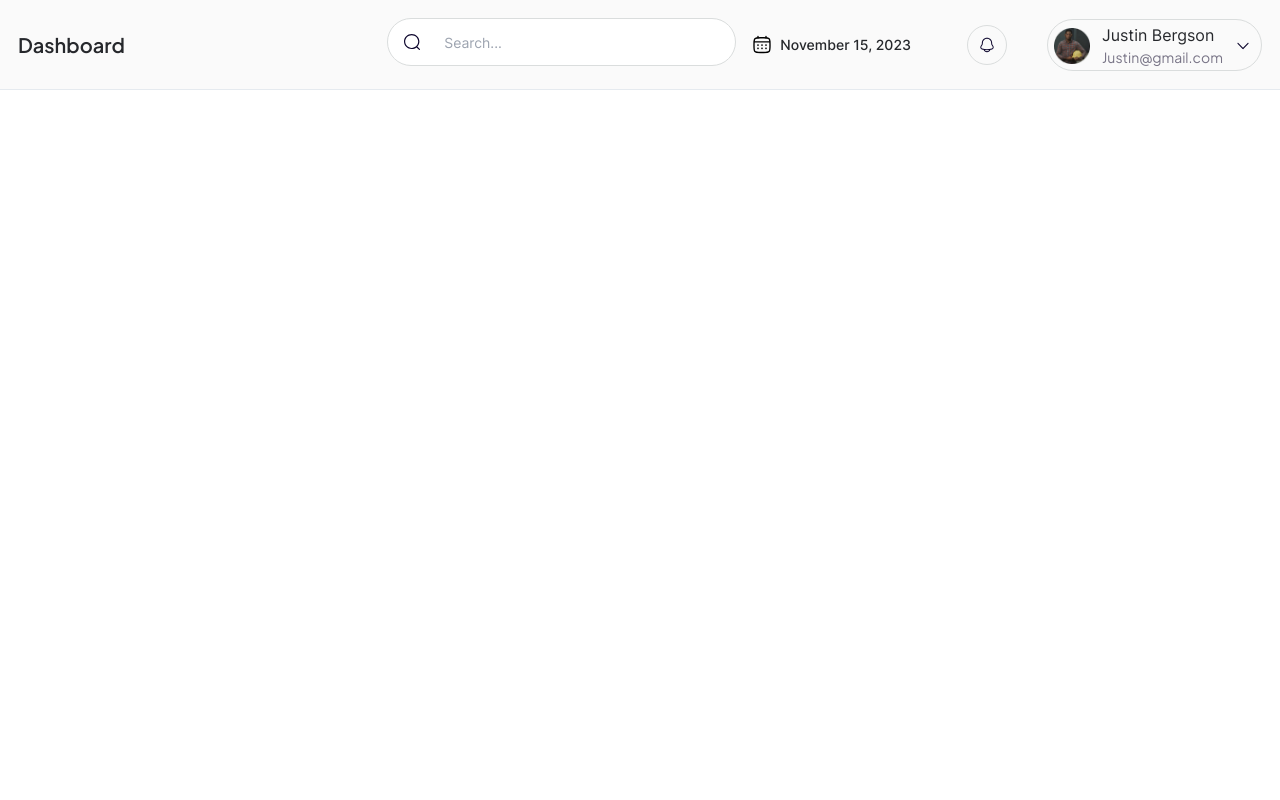
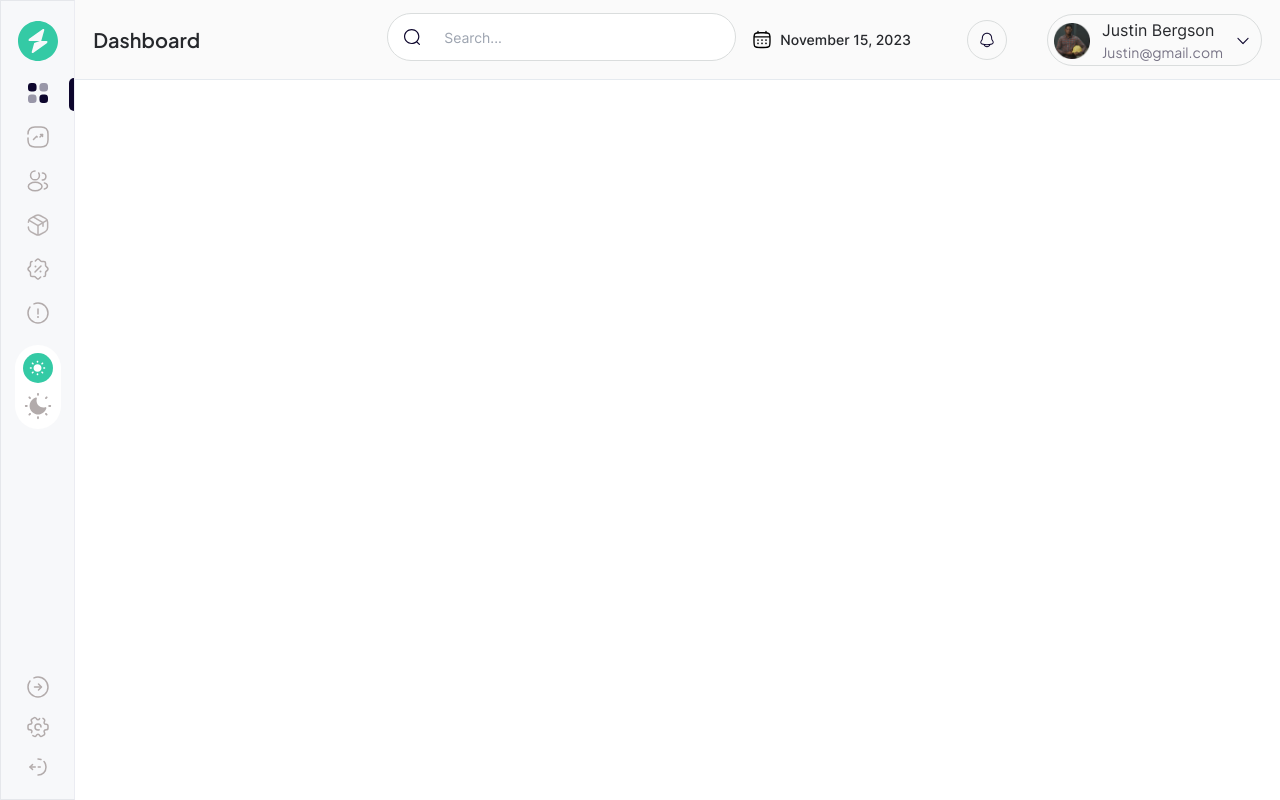
Before and after one commit to Adedoyin-Emmanuel/geegpay-challenge, a React (Vite) app: page / in a window 1280 px wide. Built offline with nearby package versions, Linux system fonts and the light colour scheme.

Commit message:
Feat: Finished sidebar

```diff
--- a/src/components/DashboardHeader/DashboardHeader.tsx
+++ b/src/components/DashboardHeader/DashboardHeader.tsx
@@ -11,7 +11,7 @@ interface DashboardHeaderProps {
 const DashboardHeader = ({ className }: DashboardHeaderProps): JSX.Element => {
   return (
     <div
-      className={`w-full bg-[#FAFAFA] ${className} flex gap-[18px] items-center justify-between p-[18px] border-b border-b-[#E5EAEF]`}
+      className={`w-full h-[5rem]  bg-[#FAFAFA] ${className} flex gap-[18px] items-center justify-between p-[18px] border-b border-b-[#E5EAEF]`}
     >
       <h3 className="text-[#26282C] text-[20px] font-[600] capitalize hidden sm:block">
         dashboard
--- a/src/components/SideNav/SideNav.tsx
+++ b/src/components/SideNav/SideNav.tsx
@@ -1,17 +1,80 @@
-
-import React from "react";
+import Logo from "./../../assets/icons/logo.svg";
+import DashboardIcon from "./../../assets/icons/dashboard-icon.svg";
+import TrendingIcon from "./../../assets/icons/trend-icon.svg";
+import ProfileIcon from "./../../assets/icons/profile-icon.svg";
+import BoxIcon from "./../../assets/icons/box-icon.svg";
+import DiscountIcon from "./../../assets/icons/discount-icon.svg";
+import MoonIcon from "./../../assets/icons/moon-icon.svg";
+import ArrowRightIcon from "./../../assets/icons/arrow-right.svg";
+import SettingsIcon from "./../../assets/icons/settings-icon.svg";
+import LogoutIcon from "./../../assets/icons/logout-icon.svg";
+import SunIcon from "./../../assets/icons/sun-icon.svg";
+import InfoIcon from "./../../assets/icons/info-circle-icon.svg";
 
 interface SideNavProps {
-
+  className?: string;
 }
 
-const SideNav = (): JSX.Element => {
+const SideNav = ({ className }: SideNavProps): JSX.Element => {
+  return (
+    <div
+      className={`min-h-screen max-h-screen w-[80px] py-[20px] gap-[20px] px-[0px]  bg-[#F7F8FA] border-[1px]  border-r-[#EBECF2] flex items-center justify-between flex-col transform  ${className}`}
+    >
+      <section className="flex items-center justify-between flex-col gap-[20px]">
+        <section className="logo flex items-center">
+          <img src={Logo} alt="Logo" />
+        </section>
 
-    return (
-        <div>
-            <h1>SideNav works!</h1>
-        </div>
-    );
-}
+        <section className="logo cursor-pointer">
+          <img src={DashboardIcon} alt="Dashboard icon" />
+          <section className="bg-[#0D062D] h-[2.1rem] absolute top-[4.8rem] right-[0rem]  w-[0.3rem] rounded-tl-lg rounded-bl-lg"></section>
+        </section>
+        <section className="logo">
+          <img src={TrendingIcon} alt="Trend icon" />
+        </section>
+        <section className="logo">
+          <img src={ProfileIcon} alt="Profile icon" />
+        </section>
+        <section className="logo">
+          <img src={BoxIcon} alt="Box icon" />
+        </section>
+        <section className="logo">
+          <img src={DiscountIcon} alt="Discount icon" />
+        </section>
+
+        <section className="logo">
+          <img src={InfoIcon} alt="Info icon" />
+        </section>
+
+        <section className="bg-[#fff] rounded-[100px] flex flex-col p-2 gap-2">
+          <section className="bg-[#34CAA5] rounded-[94px] flex items-center justify-center w-[30px] h-[30px]">
+            <img
+              src={SunIcon}
+              alt="Sun icon"
+              className="w-[16.875px] h-[16.875px]"
+            />
+          </section>
+
+          <section className="">
+            <img src={MoonIcon} alt="Moon icon" className="w-[30px] h-[30px]" />
+          </section>
+        </section>
+      </section>
+
+      <section className="second flex items-center justify-between gap-[16px] flex-col">
+        <section className="ico-1">
+          <img src={ArrowRightIcon} alt="Arrow right icon" />
+        </section>
+        <section className="ico-2">
+          <img src={SettingsIcon} alt="Settings icon" />
+        </section>
+
+        <section className="ico-3">
+          <img src={LogoutIcon} alt="Logout icon" />
+        </section>
+      </section>
+    </div>
+  );
+};
 
 export default SideNav;
--- a/src/pages/Dashboard/Dashboard.tsx
+++ b/src/pages/Dashboard/Dashboard.tsx
@@ -1,7 +1,10 @@
 import DashboardHeader from "../../components/DashboardHeader/DashboardHeader";
+import SideNav from "../../components/SideNav/SideNav";
+
 const Dashboard = () => {
   return (
-    <div className="w-full h-full">
+    <div className="w-screen h-full flex">
+      <SideNav />
       <DashboardHeader />
     </div>
   );
```
